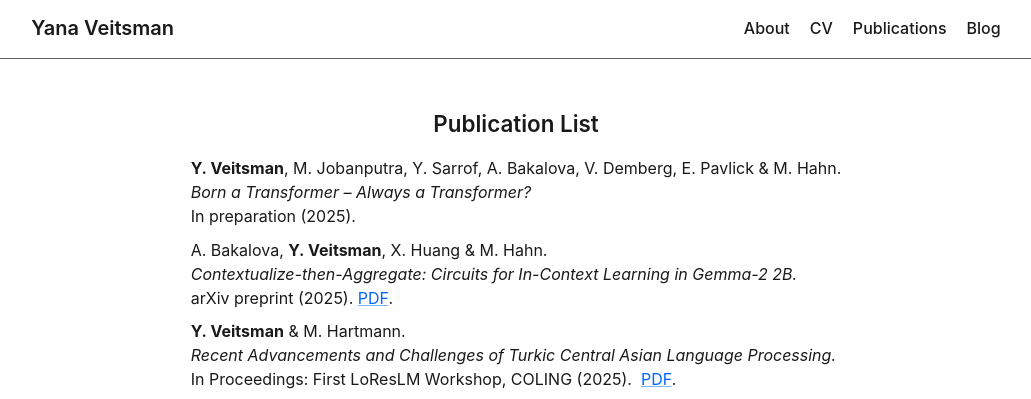
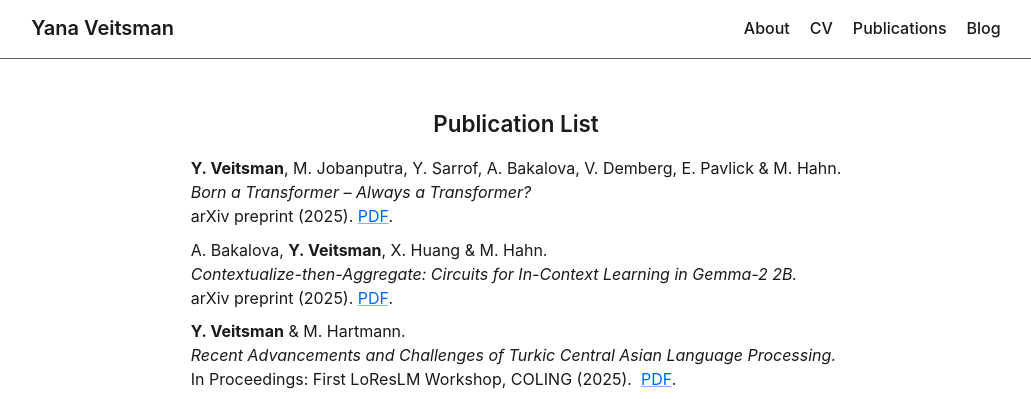
Before and after one commit to yan-vei/yan-vei.github.io, a Jekyll site: the page built from _pages/publications.html, in a window 1280 px wide. Shown: the top 399 px of the page, without its empty margins (124-1155 px from the left). Built offline with Jekyll 4.4.1, drawn with Linux system fonts in a browser that asks for light colours.

Commit message:
add link to the new born a transformer paper

```diff
--- a/_pages/publications.html
+++ b/_pages/publications.html
@@ -11,7 +11,8 @@ permalink: /publications/
     <strong>Y.&nbsp;Veitsman</strong>, M.&nbsp;Jobanputra, Y.&nbsp;Sarrof, A.&nbsp;Bakalova, V.&nbsp;Demberg,
     E.&nbsp;Pavlick &amp; M.&nbsp;Hahn.<br>
     <em>Born a Transformer – Always a Transformer?</em><br>
-    In preparation (2025).
+    arXiv preprint (2025).
+    <a href="https://arxiv.org/abs/2505.21785" target="_blank" rel="noopener">PDF</a>.
   </li>
 
   <li>
```
